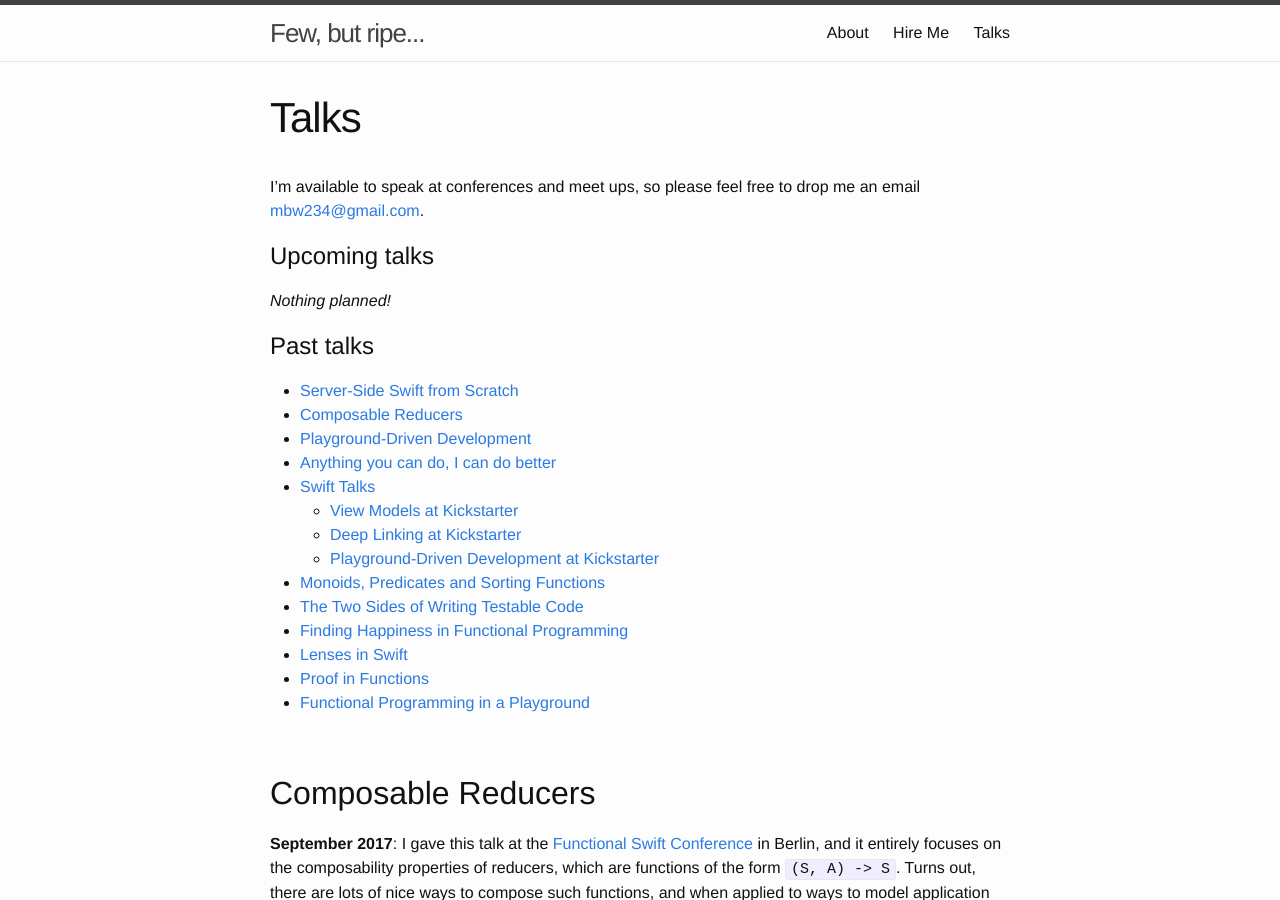
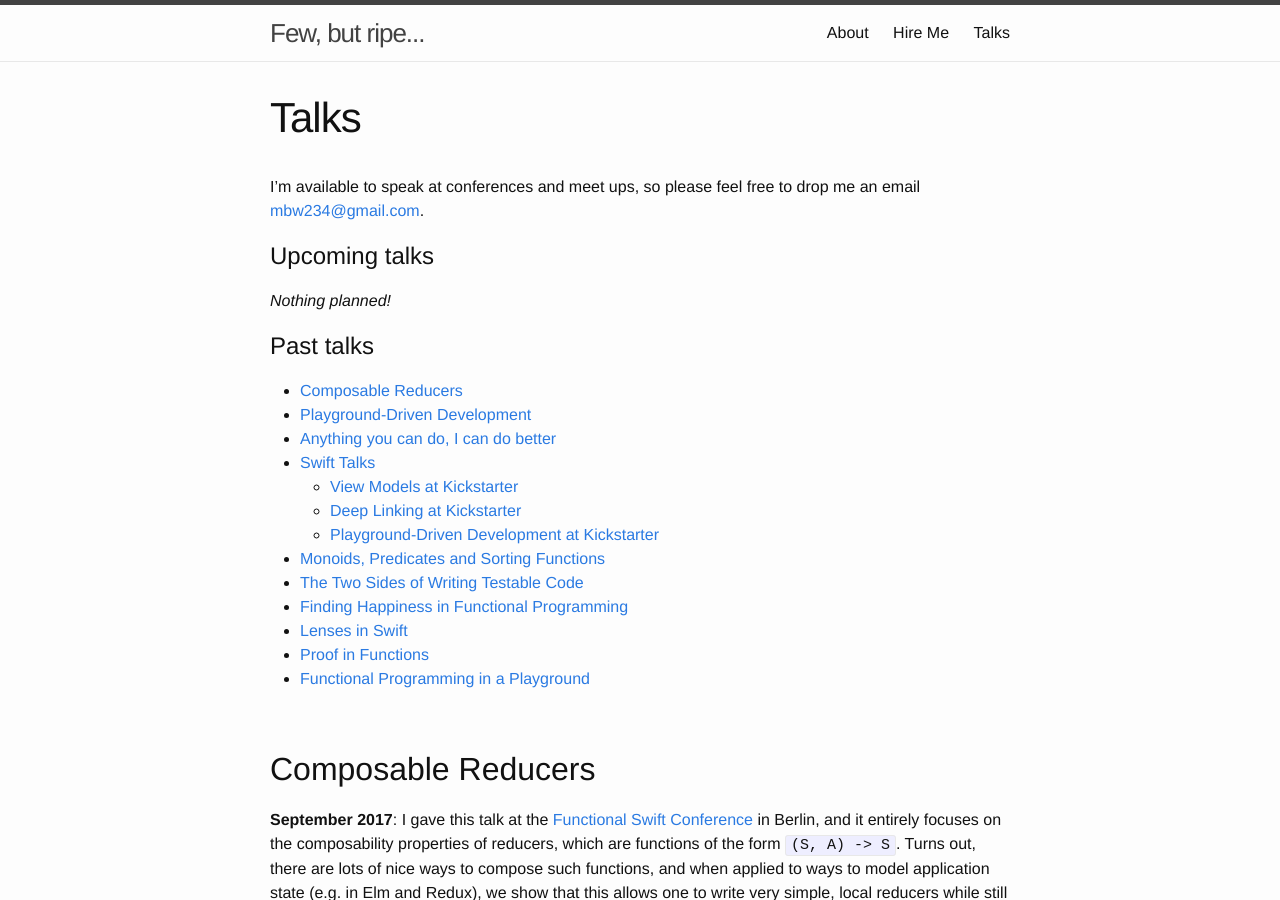
Before and after one commit to mbrandonw/mbrandonw.github.io, a Jekyll site: the page built from talks.md, in a window 1280 px wide and 900 px high. Built offline with Jekyll 4.4.1, drawn with Linux system fonts in a browser that asks for light colours.

Commit message:
Update talks.md

```diff
--- a/talks.md
+++ b/talks.md
@@ -13,7 +13,6 @@ _Nothing planned!_
 
 # Past talks
 
-* [Server-Side Swift from Scratch](http://swiftsummit.com)
 * [Composable Reducers](#composable-reducers)
 * [Playground-Driven Development](#playground-driven-development)
 * [Anything you can do, I can do better](#anything-you-can-do-i-can-do-better)
```
